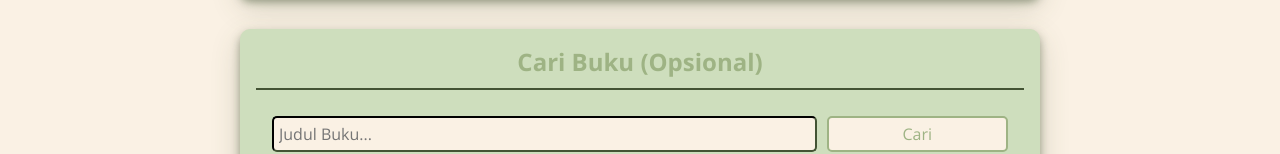
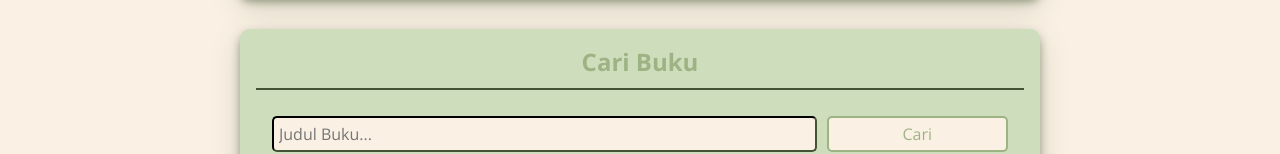
Before and after one commit to Viencent27/simple-bookshelf-apps, a plain HTML site: page index.html in a window 1280 px wide. Shown: the part 493-647 px from the top of the page. Drawn offline with nearby package versions, Linux system fonts and the light colour scheme; some packages are replaced by stand-ins of ours; a script that the page names is missing.

Commit message:
delete "(Opsional)"

```diff
--- a/index.html
+++ b/index.html
@@ -43,7 +43,7 @@
       </form>
     </section>
     <section class="search_section shadow">
-      <h2>Cari Buku (Opsional)</h2>
+      <h2>Cari Buku</h2>
       <hr>
       <form id="searchBook">
         <input id="searchBookTitle" type="text" placeholder="Judul Buku...">
```
